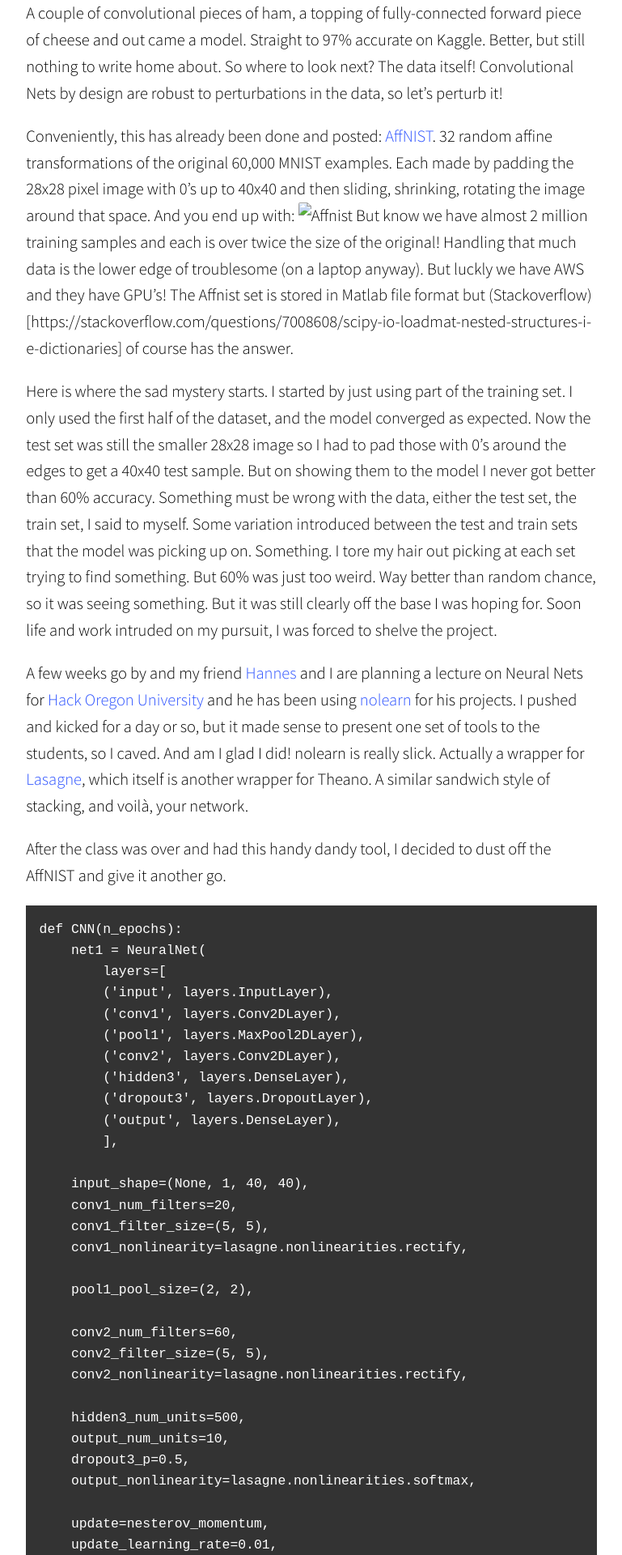
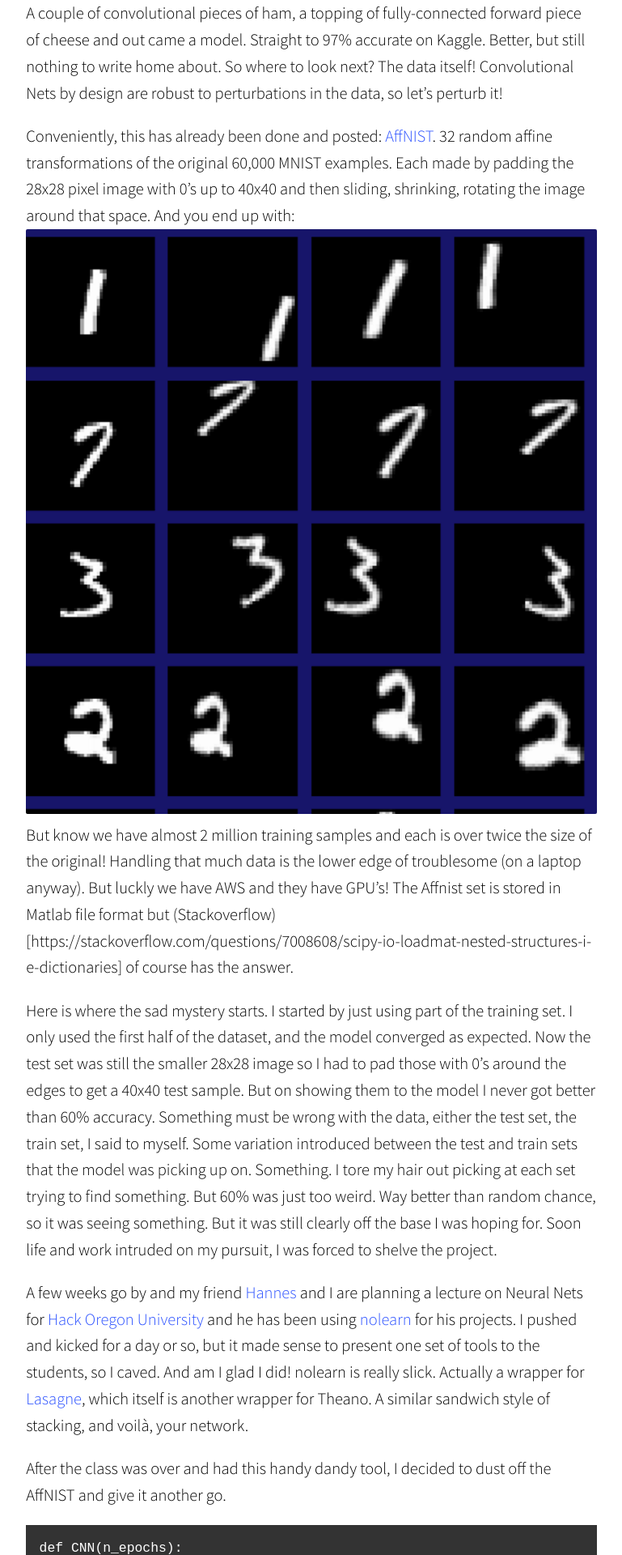
Before and after one commit to uglyboxer/uglyboxer.github.io, a Jekyll site: the page built from _posts/2016-03-09-victory-lap.md, in a window 1280 px wide. Shown: the part 1924-3844 px from the top of the page at 81% size, without its empty margins (255-1024 px from the left). Built offline with Jekyll 4.4.1, drawn with Linux system fonts in a browser that asks for light colours; nearby versions of some CDN libraries; some web fonts are replaced; comment, search, counter and statistics services are not loaded.

Commit message:
relative path fix

```diff
--- a/_posts/2016-03-09-victory-lap.md
+++ b/_posts/2016-03-09-victory-lap.md
@@ -50,7 +50,7 @@ model.compile(loss='categorical_crossentropy', optimizer='adadelta')
 A couple of convolutional pieces of ham, a topping of fully-connected forward piece of cheese and out came a model.  Straight to 97% accurate on Kaggle.  Better, but still nothing to write home about.  So where to look next?  The data itself!  Convolutional Nets by design are robust to perturbations in the data, so let's perturb it!
 
 Conveniently, this has already been done and posted: [AffNIST](http://www.cs.toronto.edu/~tijmen/affNIST/).  32 random affine transformations of the original 60,000 MNIST examples.  Each made by padding the 28x28 pixel image with 0's up to 40x40 and then sliding, shrinking, rotating the image around that space. And you end up with:
-![Affnist](images/affnist.png)
+![Affnist](/images/affnist.png)
 But know we have almost 2 million training samples and each is over twice the size of the original!  Handling that much data is the lower edge of troublesome (on a laptop anyway).  But luckly we have AWS and they have GPU's!  The Affnist set is stored in Matlab file format but (Stackoverflow)[https://stackoverflow.com/questions/7008608/scipy-io-loadmat-nested-structures-i-e-dictionaries] of course has the answer.
 
 Here is where the sad mystery starts.  I started by just using part of the training set. I only used the first half of the dataset, and the model converged as expected.  Now the test set was still the smaller 28x28 image so I had to pad those with 0's around the edges to get a 40x40 test sample.  But on showing them to the model I never got better than 60% accuracy.  Something must be wrong with the data, either the test set, the train set, I said to myself.  Some variation introduced between the test and train sets that the model was picking up on.  Something.  I tore my hair out picking at each set trying to find something.  But 60% was just too weird.  Way better than random chance, so it was seeing something.  But it was still clearly off the base I was hoping for.  Soon life and work intruded on my pursuit, I was forced to shelve the project.
```
